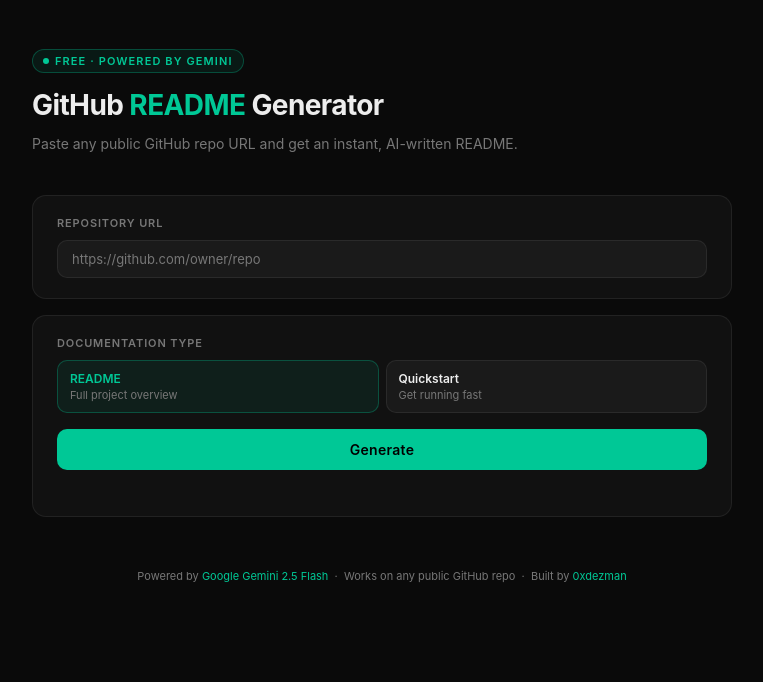
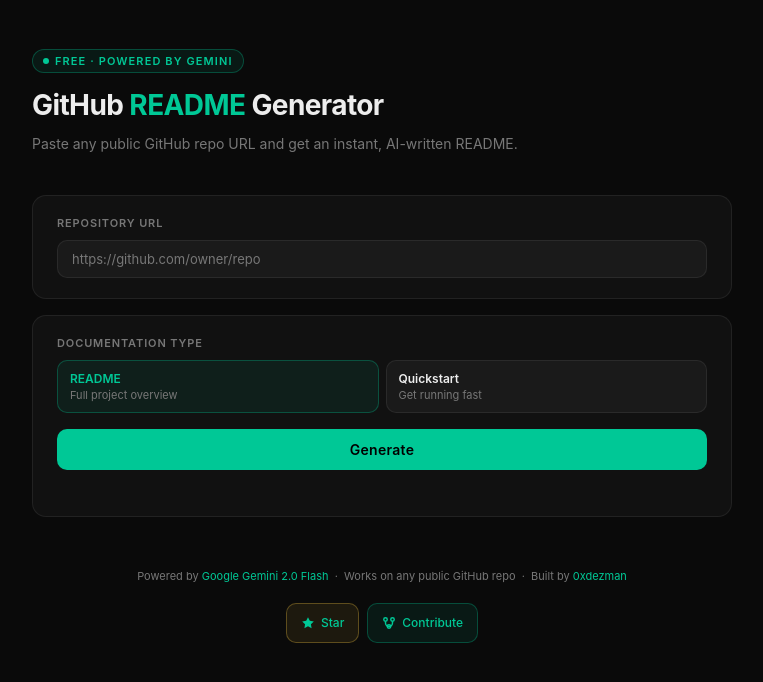
Before and after one commit to manueldezman/github-docs-generator, a plain HTML site: page public/index.html in a window 1280 px wide. Shown: the whole page, without its empty margins (258-1021 px from the left). Drawn offline with Linux system fonts and the light colour scheme.

Commit message:
feat: add star and contribute buttons

```diff
--- a/public/index.html
+++ b/public/index.html
@@ -3,7 +3,7 @@
 <head>
   <meta charset="UTF-8" />
   <meta name="viewport" content="width=device-width, initial-scale=1.0" />
-  <title>GitHub Docs Generator</title>
+  <title>GitHub README Generator</title>
   <link rel="stylesheet" href="styles.css" />
 </head>
 <body>
@@ -13,6 +13,7 @@
       <div class="eyebrow">Free · Powered by Gemini</div>
       <h1>GitHub <em>README</em> Generator</h1>
       <p class="tagline">Paste any public GitHub repo URL and get an instant, AI-written README.</p>
+
     </div>
 
     <div class="card">
@@ -45,10 +46,23 @@
       <div id="doc-out"></div>
     </div>
 
+
     <div class="footer">
-      Powered by <a href="https://ai.google.dev" target="_blank">Google Gemini 2.5 Flash</a>
-      &nbsp;·&nbsp; Works on any public GitHub repo
-      &nbsp;·&nbsp; Built by <a href="https://0xdezman.hashnode.dev" target="_blank">0xdezman</a>
+      <div>
+        Powered by <a href="https://ai.google.dev" target="_blank">Google Gemini 2.0 Flash</a>
+        &nbsp;·&nbsp; Works on any public GitHub repo
+        &nbsp;·&nbsp; Built by <a href="https://x.com/0xDezman" target="_blank">0xdezman</a>
+      </div>
+      <div class="repo-actions">
+        <a href="https://github.com/manueldezman/github-docs-generator" target="_blank" class="repo-btn star-btn">
+          <svg width="14" height="14" viewBox="0 0 24 24" fill="currentColor"><path d="M12 2l3.09 6.26L22 9.27l-5 4.87 1.18 6.88L12 17.77l-6.18 3.25L7 14.14 2 9.27l6.91-1.01L12 2z"/></svg>
+          Star
+        </a>
+        <a href="https://github.com/manueldezman/github-docs-generator/fork" target="_blank" class="repo-btn contribute-btn">
+          <svg width="14" height="14" viewBox="0 0 24 24" fill="none" stroke="currentColor" stroke-width="2.5"><circle cx="6" cy="6" r="3"/><circle cx="18" cy="6" r="3"/><circle cx="12" cy="18" r="3"/><path d="M6 9v3a6 6 0 0 0 6 6m6-9v3a6 6 0 0 1-6 6"/></svg>
+          Contribute
+        </a>
+      </div>
     </div>
 
   </div>
--- a/public/styles.css
+++ b/public/styles.css
@@ -19,6 +19,7 @@
   --accent-border:  rgba(0, 200, 150, 0.3);
   --green:          #00c896;
   --red:            #f56565;
+  --yellow:         #f5c542;
   --radius:         10px;
   --radius-lg:      14px;
 }
@@ -89,6 +90,49 @@
   font-size: 14px;
   color: var(--muted);
   line-height: 1.6;
+  margin-bottom: 16px;
+}
+
+/* ─── Repo action buttons ────────────────────────────── */
+.repo-actions {
+  display: flex;
+  gap: 8px;
+  margin-top: 16px;
+}
+
+.repo-btn {
+  display: inline-flex;
+  align-items: center;
+  gap: 6px;
+  font-size: 12px;
+  font-weight: 500;
+  padding: 7px 14px;
+  border-radius: var(--radius);
+  text-decoration: none;
+  transition: all 0.15s;
+  border: 1px solid var(--border);
+}
+
+.star-btn {
+  background: rgba(245, 197, 66, 0.08);
+  color: var(--yellow);
+  border-color: rgba(245, 197, 66, 0.3);
+}
+
+.star-btn:hover {
+  background: rgba(245, 197, 66, 0.15);
+  border-color: rgba(245, 197, 66, 0.5);
+}
+
+.contribute-btn {
+  background: var(--accent-dim);
+  color: var(--accent);
+  border-color: var(--accent-border);
+}
+
+.contribute-btn:hover {
+  background: rgba(0, 200, 150, 0.15);
+  border-color: rgba(0, 200, 150, 0.5);
 }
 
 /* ─── Card ───────────────────────────────────────────── */
@@ -304,6 +348,9 @@
 
 /* ─── Footer ─────────────────────────────────────────── */
 .footer {
+  display: flex;
+  flex-direction: column;
+  align-items: center;
   margin-top: 3rem;
   text-align: center;
   font-size: 11px;
@@ -322,11 +369,11 @@
 
 /* ─── Responsive ─────────────────────────────────────── */
 @media (max-width: 500px) {
-  .types {
-    grid-template-columns: repeat(2, 1fr);
-  }
-
   h1 {
     font-size: 22px;
   }
+
+  .repo-actions {
+    flex-wrap: wrap;
+  }
 }
```
